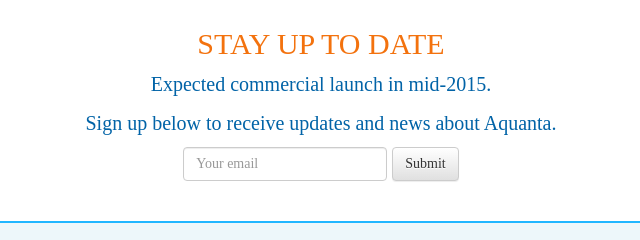
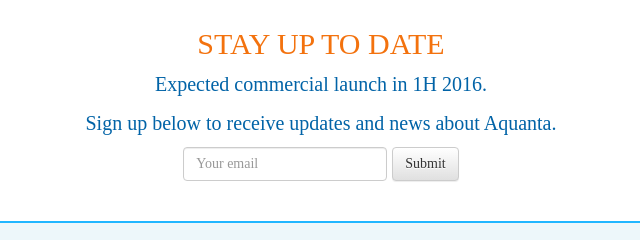
Before and after one commit to sunnovations/sunnovations.github.io, a plain HTML site: page index.html in a window 1280 px wide. Shown: the part 509-749 px from the top of the page, 319-959 px from the left. Drawn offline with nearby package versions, Linux system fonts and the light colour scheme; a web font is replaced by a local one.

Commit message:
Change expected date

```diff
--- a/index.html
+++ b/index.html
@@ -70,7 +70,7 @@
       <div class="col-md-12">
         <div class="text-center">
           <h2>Stay up to date</h2>
-          <p>Expected commercial launch in mid-2015.</p>
+          <p>Expected commercial launch in 1H 2016.</p>
           <p>Sign up below to receive updates and news about Aquanta.</p>
             <form action="https://www.salesforce.com/servlet/servlet.WebToLead?encoding=UTF-8" method="POST" role="form" class="form-inline">
 
```
